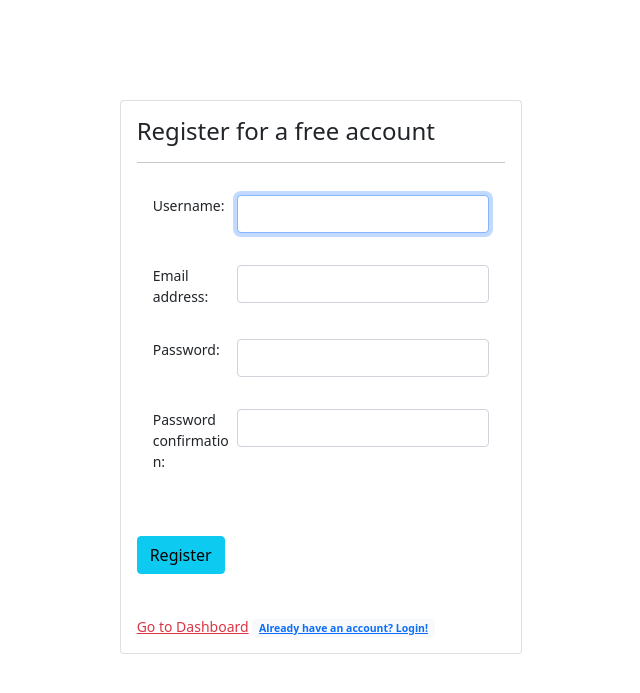
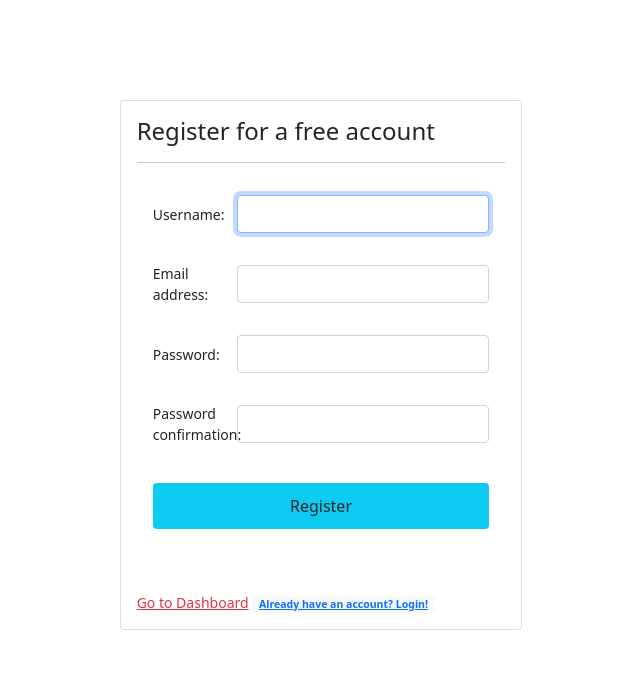
Before and after one commit to Ashraf840/Xpens-Tracker, a Django app: page /authentication/register/ in a window 1280 px wide. Shown: the top 693 px of the page, without its empty margins (319-959 px from the left). Run offline with Django 3.2, Linux system fonts and the light colour scheme; some libraries are stand-ins or nearby versions.

Commit message:
Minor design touch-up in the login & registration pages

```diff
--- a/templates/authentication/register.html
+++ b/templates/authentication/register.html
@@ -28,8 +28,10 @@
                         <!-- form goes here -->
                         <div class="form-group p-3">
                             <div class = "form-row d-flex justify-content-center">
-                                <div class = "col-sm-3">
-                                    {{ form.username.label }}:
+                                <div class = "col-sm-3 position-relative">
+                                    <span class="position-absolute top-50 start-0 translate-middle-y">
+                                        {{ form.username.label }}:
+                                    </span>
                                 </div>
                                 <div class = "col-sm-9 text-center">
                                     {{ form.username }}
@@ -38,8 +40,10 @@
                         </div>
                         <div class="form-group p-3">
                             <div class = "form-row d-flex justify-content-center">
-                                <div class = "col-sm-3">
-                                    {{ form.email.label }}:
+                                <div class = "col-sm-3 position-relative">
+                                    <span class="position-absolute top-50 start-0 translate-middle-y">
+                                        {{ form.email.label }}:
+                                    </span>
                                 </div>
                                 <div class = "col-sm-9 text-center">
                                     {{ form.email }}
@@ -48,8 +52,10 @@
                         </div>
                         <div class="form-group p-3">
                             <div class = "form-row d-flex justify-content-center">
-                                <div class = "col-sm-3">
-                                    {{ form.password1.label }}:
+                                <div class = "col-sm-3 position-relative">
+                                    <span class="position-absolute top-50 start-0 translate-middle-y">
+                                        {{ form.password1.label }}:
+                                    </span>
                                 </div>
                                 <div class = "col-sm-9 text-center">
                                     {{ form.password1 }}
@@ -58,8 +64,10 @@
                         </div>
                         <div class="form-group p-3">
                             <div class = "form-row d-flex justify-content-center">
-                                <div class = "col-sm-3">
-                                    {{ form.password2.label }}:
+                                <div class = "col-sm-3 position-relative">
+                                    <span class="position-absolute top-50 start-0 translate-middle-y">
+                                        {{ form.password2.label }}:
+                                    </span>
                                 </div>
                                 <div class = "col-sm-9 text-center">
                                     {{ form.password2 }}
@@ -67,7 +75,14 @@
                             </div>
                         </div>
 
-                        <button type="submit" class="btn btn-info mt-5" id="send_btn">Register</button>
+                        <div class="form-group p-1 bg-info rounded mx-3 mt-4">
+                            <div class = "form-row d-flex justify-content-center">
+                                <div class="col-sm d-grid gap-2">
+                                    <button type="submit" class="btn btn-default" id="send_btn">Register</button>
+                                </div>
+                            </div>
+                        </div>
+
 
                         <br/><br/><br/>
                         <a class="text-danger" href="{% url 'expensesapp:home' %}">Go to Dashboard</a>
```
Also changed, not shown: templates/authentication/login.html (+15 -5 lines).
